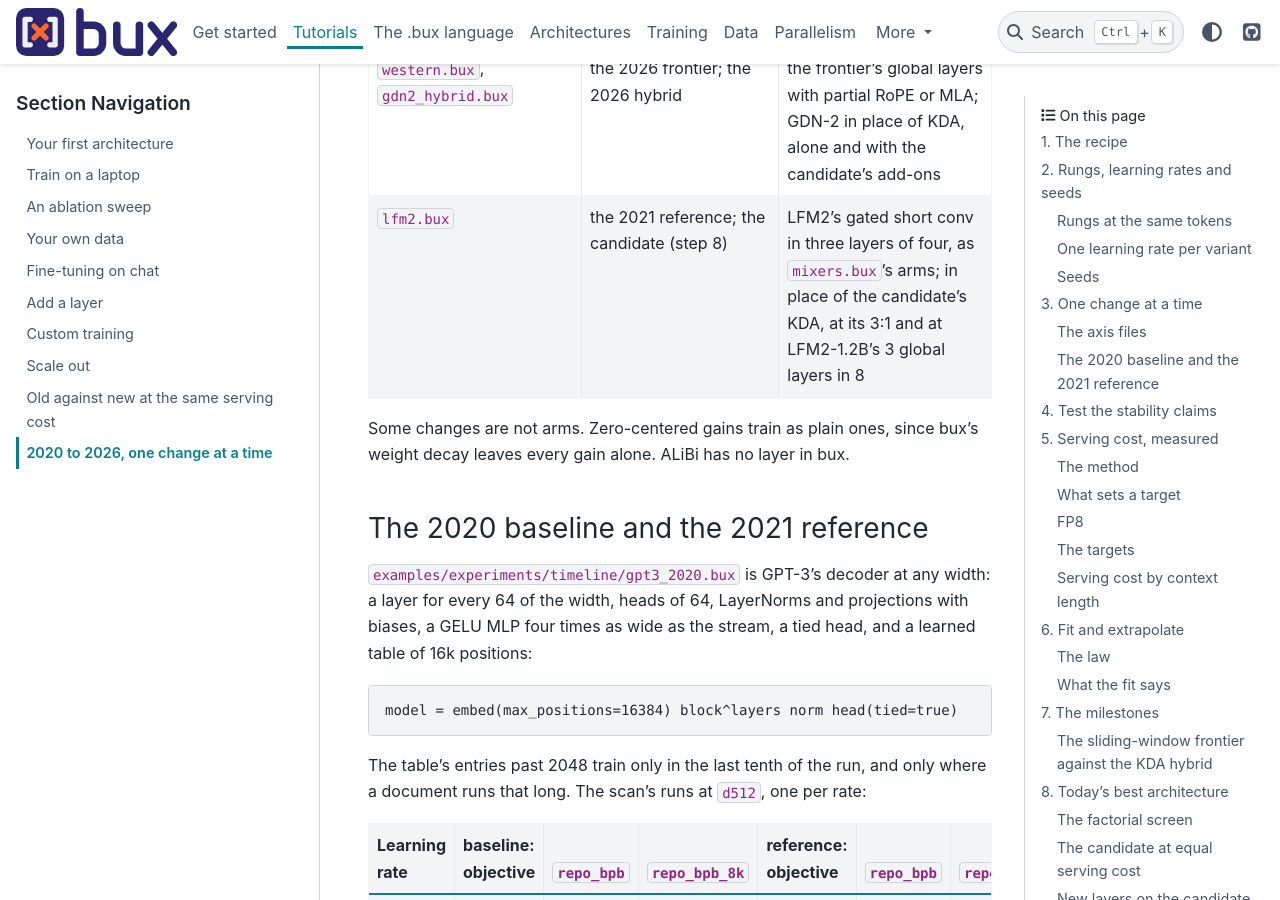
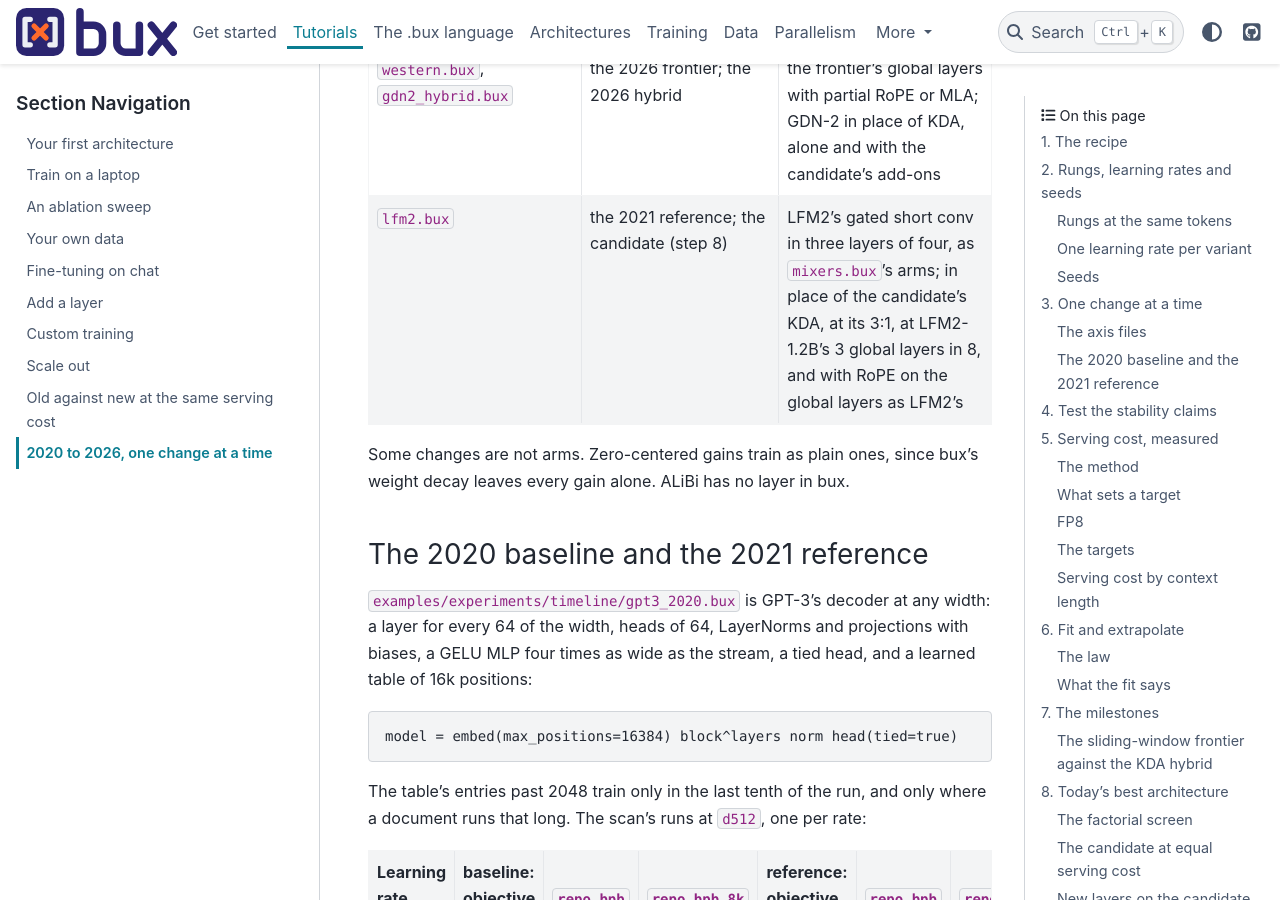
Before and after one commit to pilot7747/bux, a Sphinx documentation site: the page built from docs/tutorials/timeline.md, in a window 1280 px wide and 900 px high, scrolled down 10606 px. Built offline with Sphinx 7.4.7 and the PyData theme 0.15.4, drawn with Linux system fonts in a browser that asks for light colours.

Commit message:
Timeline: lfm2.bux's conv_rope, conv_c with RoPE at LFM2's base on its global layers, as LFM2's GQA has it
Co-Authored-By: Claude Opus 5.5 <noreply@anthropic.com>

```diff
--- a/docs/tutorials/timeline.md
+++ b/docs/tutorials/timeline.md
@@ -259,7 +259,7 @@ curriculum = base: yarn_phase | rope: yarn_phase | rope_500k: yarn_phase | ...
 | `stack5_dl.bux` | `stack5_d0.bux` | stack5's one dense layer moved from the first layer to the last |
 | `mhc_init.bux`, `factorial_mhc.bux` | the 2021 reference; the 2026 hybrid | mHC's start, three ways to set its streams apart; mHC in place of `hc` in the candidate |
 | `western.bux`, `gdn2_hybrid.bux` | the 2026 frontier; the 2026 hybrid | the frontier's global layers with partial RoPE or MLA; GDN-2 in place of KDA, alone and with the candidate's add-ons |
-| `lfm2.bux` | the 2021 reference; the candidate (step 8) | LFM2's gated short conv in three layers of four, as `mixers.bux`'s arms; in place of the candidate's KDA, at its 3:1 and at LFM2-1.2B's 3 global layers in 8 |
+| `lfm2.bux` | the 2021 reference; the candidate (step 8) | LFM2's gated short conv in three layers of four, as `mixers.bux`'s arms; in place of the candidate's KDA, at its 3:1, at LFM2-1.2B's 3 global layers in 8, and with RoPE on the global layers as LFM2's |
 
 Some changes are not arms. Zero-centered gains train as plain ones, since bux's
 weight decay leaves every gain alone. ALiBi has no layer in bux.
```
Also changed, not shown: 1 other file.
